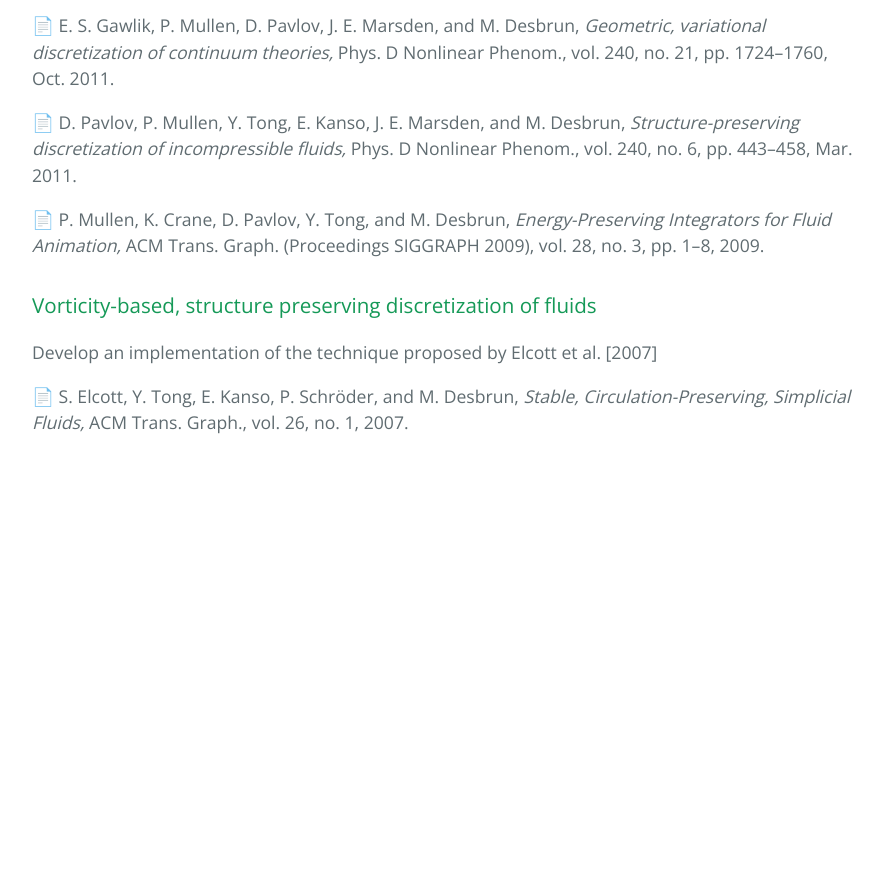
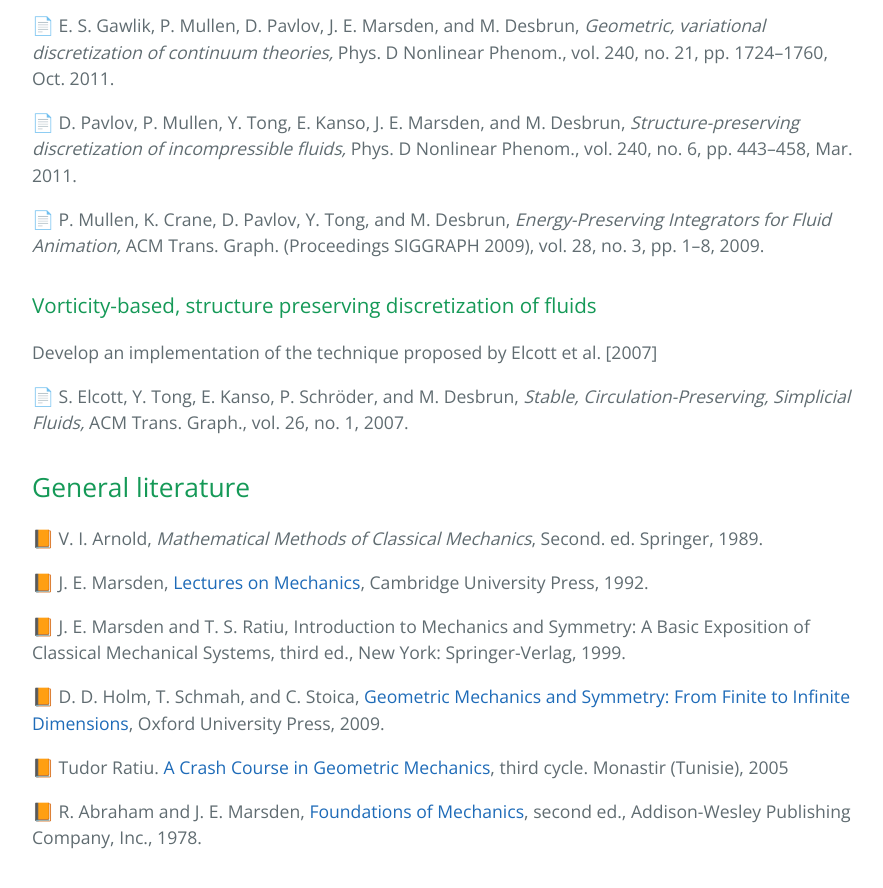
Before and after one commit to highlando/19-geometric-fluids-discretization, a Jekyll site: the page built from index.md, in a window 1280 px wide and 900 px high, scrolled down 2692 px. Shown: the top 888 px of the window, without its empty margins (192-1075 px from the left). Built offline with Jekyll 4.4.1, drawn with Linux system fonts in a browser that asks for light colours; emoji names are drawn with the system emoji font; our own code applies the rules of GitHub Pages for plain Markdown files; before the commit the page ends 3177 px from its top, so only the background shows below that; some of the changed text lies outside the part shown.

Commit message:
Added general literature section, with links to online versions of books (where available).

```diff
--- a/index.md
+++ b/index.md
@@ -96,3 +96,17 @@ Implementation: Implement the algorithm presented by Mullen et al. (2D, on a reg
 Develop an implementation of the technique proposed by Elcott et al. [2007]
 
 :page_facing_up: S. Elcott, Y. Tong, E. Kanso, P. Schröder, and M. Desbrun, *Stable, Circulation-Preserving, Simplicial Fluids,* ACM Trans. Graph., vol. 26, no. 1, 2007.
+
+## General literature
+
+:orange_book: V. I. Arnold, *Mathematical Methods of Classical Mechanics*, Second. ed. Springer, 1989.
+
+:orange_book: J. E. Marsden, [Lectures on Mechanics](https://authors.library.caltech.edu/21546/1/lom.pdf), Cambridge University Press, 1992.
+
+:orange_book: J. E. Marsden and T. S. Ratiu, Introduction to Mechanics and Symmetry: A Basic Exposition of Classical Mechanical Systems, third ed., New York: Springer-Verlag, 1999.
+
+:orange_book: D. D. Holm, T. Schmah, and C. Stoica, [Geometric Mechanics and Symmetry: From Finite to Infinite Dimensions](http://wwwf.imperial.ac.uk/~dholm/classnotes/GMS-FinalMar09.pdf), Oxford University Press, 2009.
+
+:orange_book: Tudor Ratiu. [A Crash Course in Geometric Mechanics](https://cel.archives-ouvertes.fr/cel-00391890/document), third cycle. Monastir (Tunisie), 2005
+
+:orange_book: R. Abraham and J. E. Marsden, [Foundations of Mechanics](https://authors.library.caltech.edu/25029/1/FoM2.pdf), second ed., Addison-Wesley Publishing Company, Inc., 1978.
```
Also changed, not shown: other parts of index.md (+1 -1 lines).
